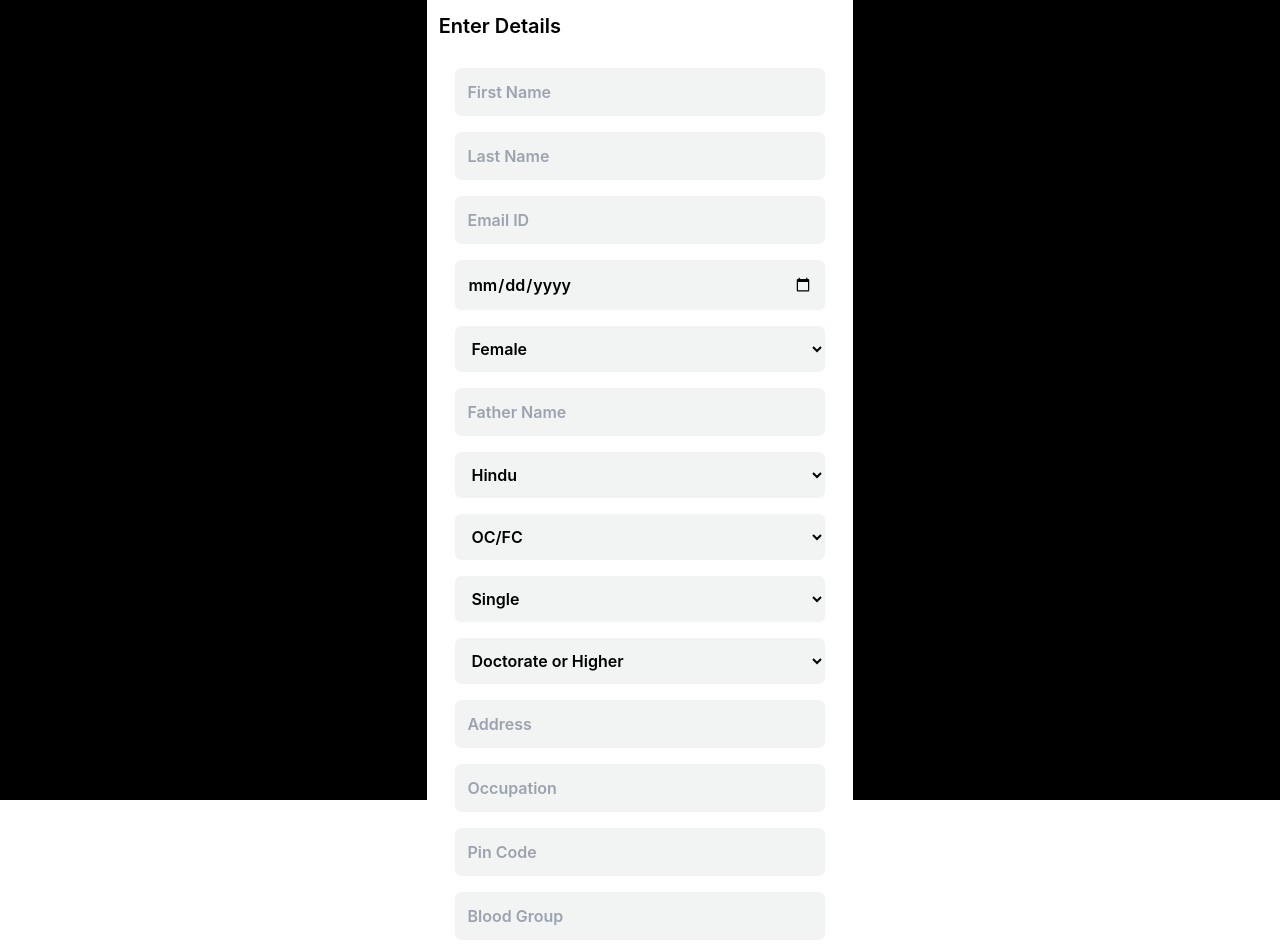
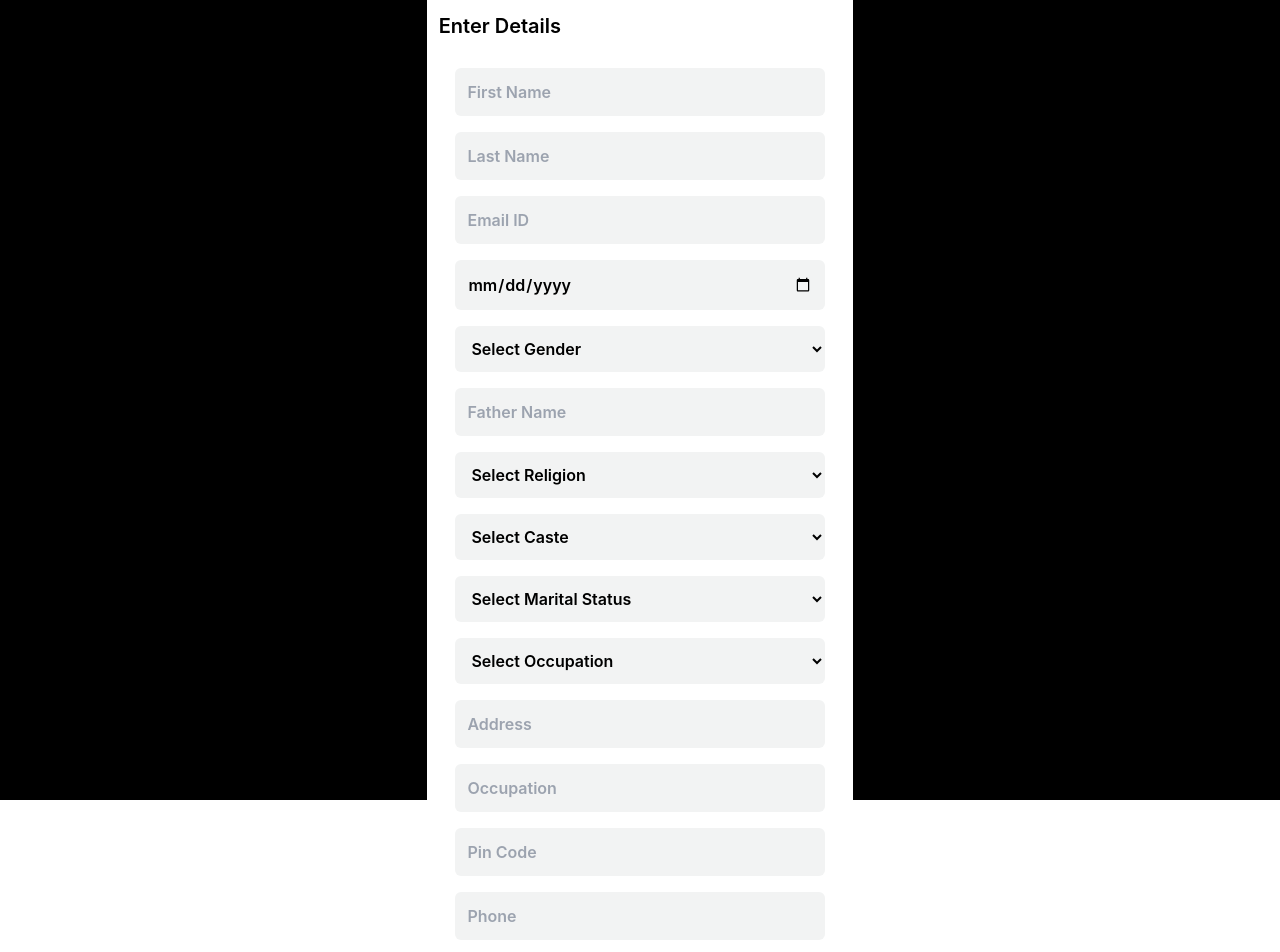
Before and after one commit to DharunPrasad/momosa-chatbot, a React (Create React App) app: page /schemes/1/apply in a window 1280 px wide. Shown: the top 952 px of the page. Built offline with nearby package versions, Linux system fonts and the light colour scheme.

Commit message:
Fixed the benificary

```diff
--- a/src/pages/Apply.js
+++ b/src/pages/Apply.js
@@ -27,7 +27,7 @@ const Apply = () => {
     const [pancard, setPancard] = useState("")
 
 const object = {
-    firstname: fatherName,
+    firstname: firstName,
     lastname: lastName,
     email: email,
     dateofbirth: dob,
@@ -44,17 +44,24 @@ const object = {
     occupation: occupation,
     aadhaar: aadhar,
     pancard: pancard,
-    scheme: {
-        type: {id},
-        ref: 'Scheme',
-        required: true,
-    }
+    scheme: id
 
 }
 
 const handleSubmit = (e) => {
     e.preventDefault();
     console.log(object)
+
+    fetch("https://momosa-api.herokuapp.com/apply", {
+      method: "POST",
+      headers: {
+        "Content-Type": "application/json",
+        // 'Content-Type': 'application/x-www-form-urlencoded',
+      },
+      body: JSON.stringify(object),
+    }).then(res => res.json()).then(data => {
+      console.log(data)
+    })
 
 }
 
@@ -78,6 +85,7 @@ const handleSubmit = (e) => {
                 <input type="date" className="bg-chatbg rounded-md p-3 w-full my-2 outline-none" required onChange={(e) => setDob(e.target.value)} />
 
                 <select name=""  className="bg-chatbg rounded-md p-3 w-full my-2 outline-none" id="" onChange={(e) => setGender(e.target.value)}>
+                    <option>Select Gender</option>
                     <option value="female">Female</option>
                     <option value="male">Male</option>
                     <option value="thirdgender">Third Gender</option>
@@ -87,6 +95,7 @@ const handleSubmit = (e) => {
                 <input type="text" className="bg-chatbg rounded-md p-3 w-full my-2 outline-none" placeholder="Father Name" onChange={(e) => setFatherName(e.target.value)} value = {fatherName}  required/>
 
                 <select name=""  className="bg-chatbg rounded-md p-3 w-full my-2 outline-none" id="" onChange={(e) => setReligion(e.target.value)}>
+                <option>Select Religion</option>
                     <option value="Hindu">Hindu</option>
                     <option value="Christian">Christian</option>
                     <option value="Muslim">Muslim</option>
@@ -96,6 +105,7 @@ const handleSubmit = (e) => {
 
 
                 <select name=""  className="bg-chatbg rounded-md p-3 w-full my-2 outline-none" id="" onChange={(e) => setCaste(e.target.value)}>
+                <option>Select Caste</option>
                     <option value="OC/FC">OC/FC</option>
                     <option value="BC">BC</option>
                     <option value="OBC">MBC</option>
@@ -106,6 +116,8 @@ const handleSubmit = (e) => {
                 </select>
 
                 <select name=""  className="bg-chatbg rounded-md p-3 w-full my-2 outline-none" id="" onChange={(e) => setMarital(e.target.value)}>
+                <option>Select Marital Status</option>
+
                     <option value="Single">Single</option>
                     <option value="Soon to be Married">Soon to be Married</option>
                     <option value="Married">Married</option>
@@ -116,6 +128,7 @@ const handleSubmit = (e) => {
                 </select>
 
                 <select name=""  className="bg-chatbg rounded-md p-3 w-full my-2 outline-none" id="" onChange={(e) => setEducation(e.target.value)}>
+                <option>Select Occupation</option>
                     <option value="Doctorate or Higher">Doctorate or Higher</option>
                     <option value="Protgraduate">Postgraduate</option>
                     <option value="Undergraduate">Undergraduate</option>
@@ -132,13 +145,15 @@ const handleSubmit = (e) => {
 
                 <input type="text" className="bg-chatbg rounded-md p-3 w-full my-2 outline-none" placeholder="Occupation" onChange={(e) => setOccupation(e.target.value)}  required/>
 
-                <input type="text" className="bg-chatbg rounded-md p-3 w-full my-2 outline-none" placeholder="Pin Code" onChange={(e) => setPincode(e.target.value)}  required/>
+                <input type="number" className="bg-chatbg rounded-md p-3 w-full my-2 outline-none" placeholder="Pin Code" onChange={(e) => setPincode(e.target.value)}  required/>
+
+                <input type="number" className="bg-chatbg rounded-md p-3 w-full my-2 outline-none" placeholder="Phone" onChange={(e) => setPhone(e.target.value)}  required/>
 
                 <input type="text" className="bg-chatbg rounded-md p-3 w-full my-2 outline-none" placeholder="Blood Group" onChange={(e) => setBloodGroup(e.target.value)}  required/>
 
-                <input type="text" className="bg-chatbg rounded-md p-3 w-full my-2 outline-none" placeholder="Adhar Number" onChange={(e) => setAdhar(e.target.value)}  required/>
+                <input type="number" className="bg-chatbg rounded-md p-3 w-full my-2 outline-none" placeholder="Adhar Number" onChange={(e) => setAdhar(e.target.value)}  required/>
 
-                <input type="text" className="bg-chatbg rounded-md p-3 w-full my-2 outline-none" placeholder="Pan Card" onChange={(e) => setPancard(e.target.value)}  required/>
+                <input type="number" className="bg-chatbg rounded-md p-3 w-full my-2 outline-none" placeholder="Pan Card" onChange={(e) => setPancard(e.target.value)}  required/>
             <button className="" >Submit</button>
             </form>
 
--- a/src/pages/Chatbot.js
+++ b/src/pages/Chatbot.js
@@ -20,6 +20,18 @@ import { getBen } from "../redux/action/BenAction";
 import Modal from "../components/Modal";
 
 const Chatbot = () => {
+
+  const {
+    data: questions,
+    isPendings,
+    error,
+  } = useFetch("https://momosa-api.herokuapp.com/questions");
+  const {
+    data: searchList,
+    isPendings: isPending2,
+    error: error2,
+  } = useFetch("https://momosa-api.herokuapp.com/searchlist");
+
   // Redux
   const dispatch = useDispatch();
 
@@ -132,29 +144,24 @@ const Chatbot = () => {
     marital,
   ]);
 
+  console.log(searchList)
+
   const handleChangeList = (e) => {
     setList(e.target.value);
+    const filterList = searchList.filter(list => list._id.$oid === e.target.value)
+    console.log(filterList)
+    localStorage.setItem("benificary", `${filterList[0].title.en}`)
     setShowChatPage(true);
     setDisplaySearchlist(false);
     setDisplayAge(true);
   };
-
+console.log(localStorage.getItem("benificary"))
   useEffect(() => {
     setTimeout(() => {
       setShowChatPage(false);
     }, 3000);
   }, [handleChangeList]);
 
-  const {
-    data: questions,
-    isPendings,
-    error,
-  } = useFetch("http://momosa-api.herokuapp.com/questions");
-  const {
-    data: searchList,
-    isPendings: isPending2,
-    error: error2,
-  } = useFetch("http://momosa-api.herokuapp.com/searchlist");
 
   //   console.log(questions && questions[2]);
 
--- a/src/pages/Schemes.js
+++ b/src/pages/Schemes.js
@@ -54,7 +54,7 @@ const Schemes = () => {
           <div className="bg-chatbg p-3 m-3 rounded-lg " key={scheme._id.$oid}>
             <Link to={`${scheme._id.$oid}`}>
               <p className="text-primary font-semibold">{scheme.title}</p>
-              <p className="">beneficiary</p>
+              <p className="">{localStorage.getItem("benificary")}</p>
             </Link>
           </div>
         ))}
```
